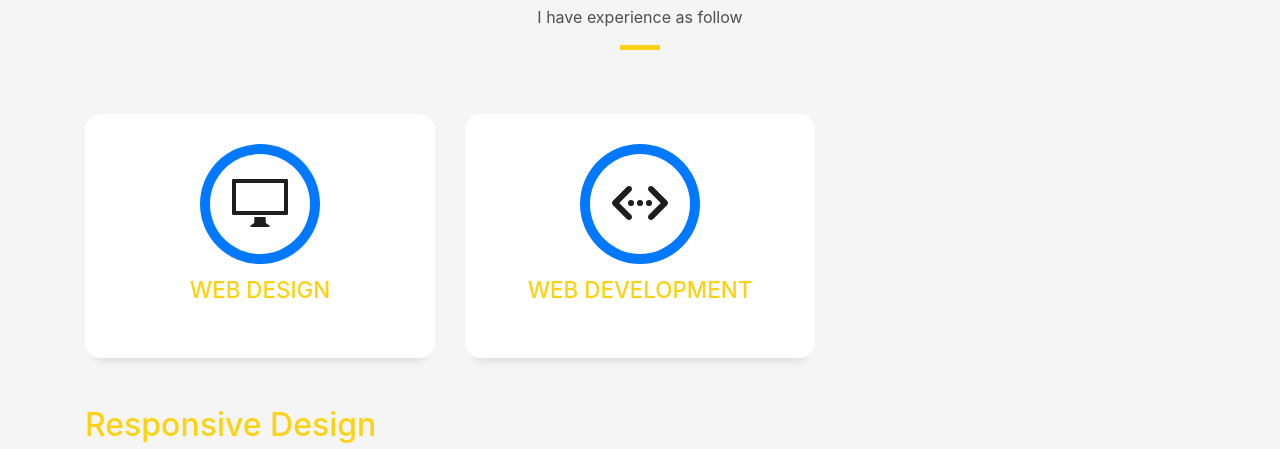
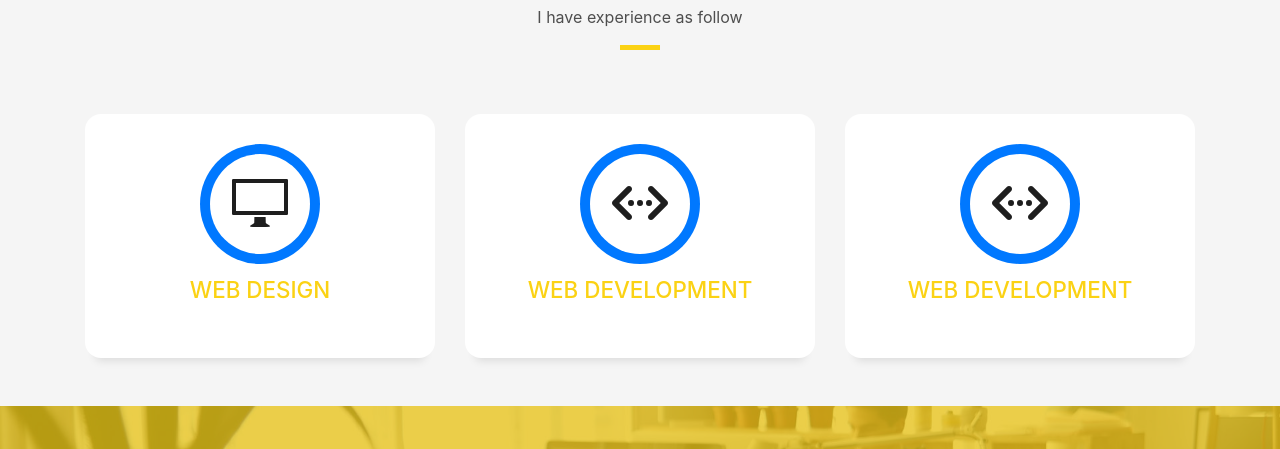
Before and after one commit to hAmZa586/portfolio, a plain HTML site: page index.html in a window 1280 px wide. Shown: the part 1868-2317 px from the top of the page. Drawn offline with nearby package versions, Linux system fonts and the light colour scheme; a script that the page names is missing; files whose address does not match are found by name; a web font is replaced by a local one.

Commit message:
Update index.html

```diff
--- a/index.html
+++ b/index.html
@@ -204,8 +204,20 @@
             </div>
           </div>
 
+         <div class="col-md-4">
+            <div class="service-box">
+              <div class="service-ico">
+                <span class="ico-circle"><i class="ion-code-working"></i></span>
               </div>
               <div class="service-content">
+                <h2 class="s-title">Web Development</h2>
+              </div>
+            </div>
+          </div>
+
+
+              </div>
+              <!-- <div class="service-content">
                 <h2 class="s-title">Responsive Design</h2>
               </div>
             </div>
@@ -229,7 +241,7 @@
                 <h2 class="s-title">React.Js</h2>
               </div>
             </div>
-          </div>
+          </div> -->
         </div>
       </div>
     </section><!-- End Services Section -->
```
